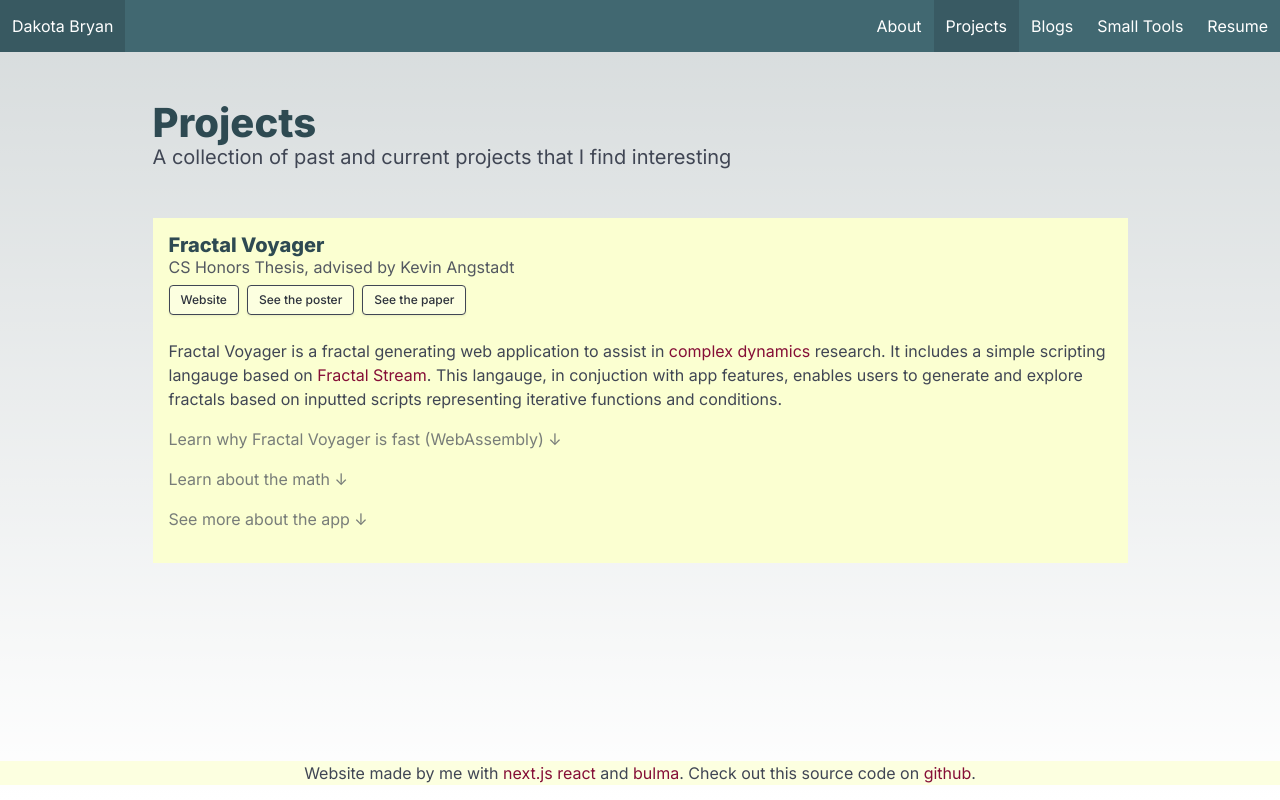
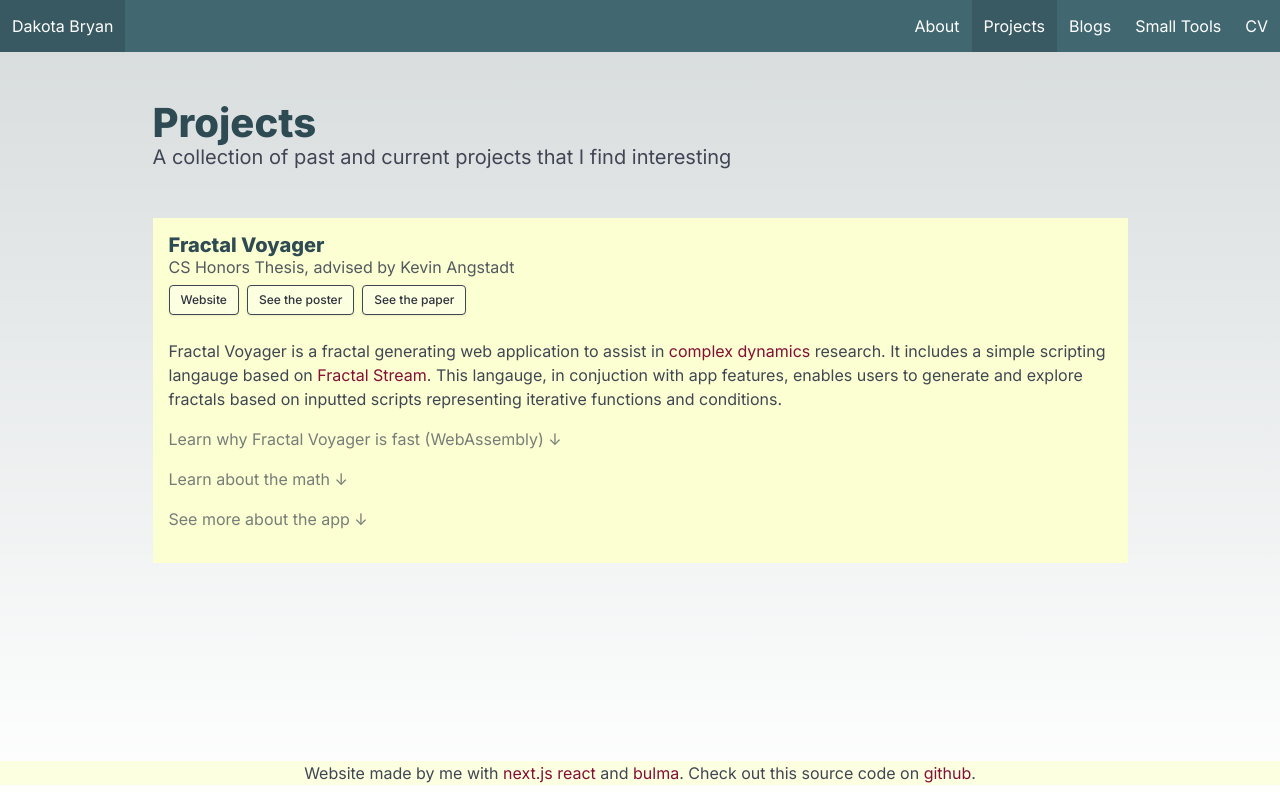
Before and after one commit to dbryan17/person-site, a Next.js app: page /projects in a window 1280 px wide. Built offline with nearby package versions, Linux system fonts and the light colour scheme.

Commit message:
test mobile

```diff
--- a/app/components/nav/innerNavbar.js
+++ b/app/components/nav/innerNavbar.js
@@ -73,13 +73,13 @@ export default function InnerNavBar() {
         </div>
       </div>
       <Link
-        href="/resume"
+        href="/cv"
         className={
           "navbar-item has-background-primary" +
-          (pathHas("resume") ? " navbar-item-active" : "")
+          (pathHas("cv") ? " navbar-item-active" : "")
         }
       >
-        Resume
+        CV
       </Link>
     </>
   );
--- a/app/styles.scss
+++ b/app/styles.scss
@@ -64,6 +64,7 @@ body {
 }
 
 .pageContainer {
+  // height: 100vh;
   flex: 1;
 }
 
@@ -230,6 +231,11 @@ body {
   padding-top: 0.5rem;
 }
 
+.iframeCont {
+  width: 100%;
+  height: 93vh;
+}
+
 // // Import the Google Font
 // @import url("https:; //fonts.googleapis.com/css?family=Nunito:400,700");
 
```
Also changed, not shown: app/cv/page.js (added, +8 -0 lines), 1 other file (tests, documents, lock files or other folders).
